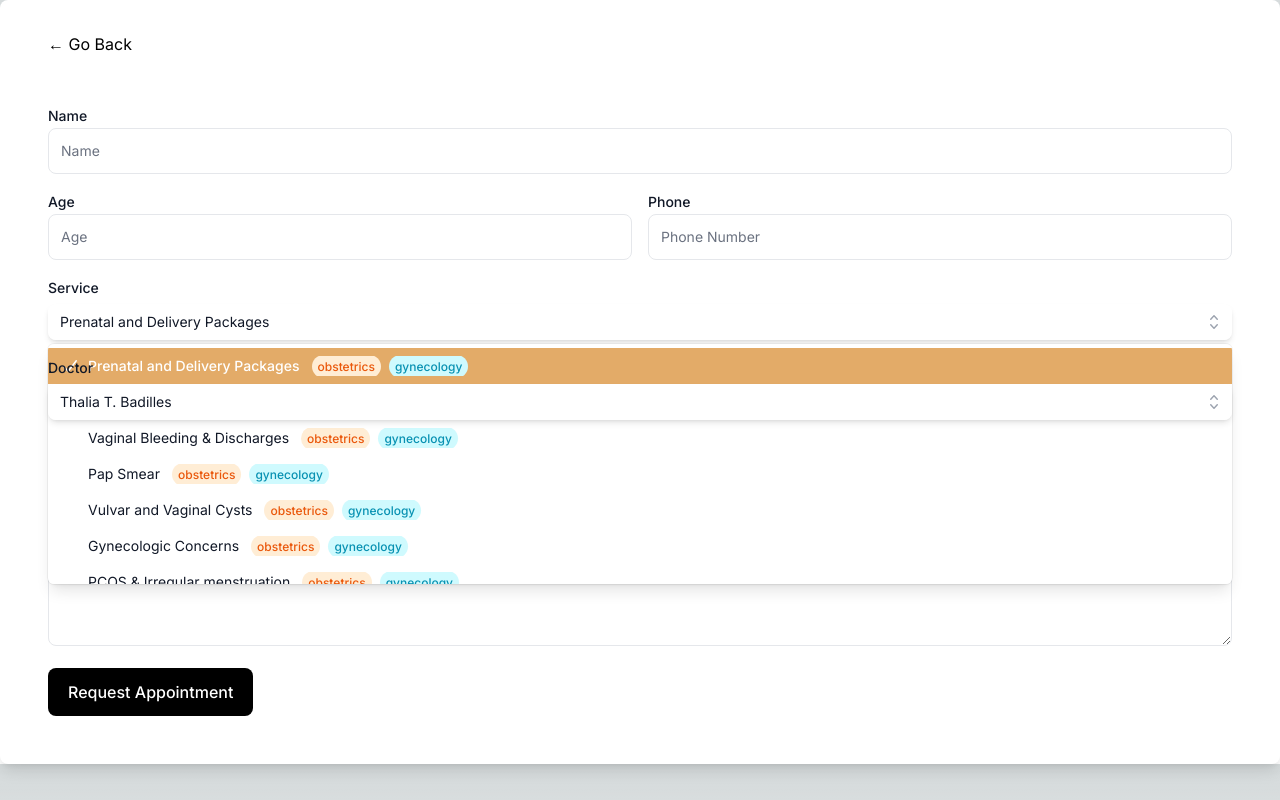
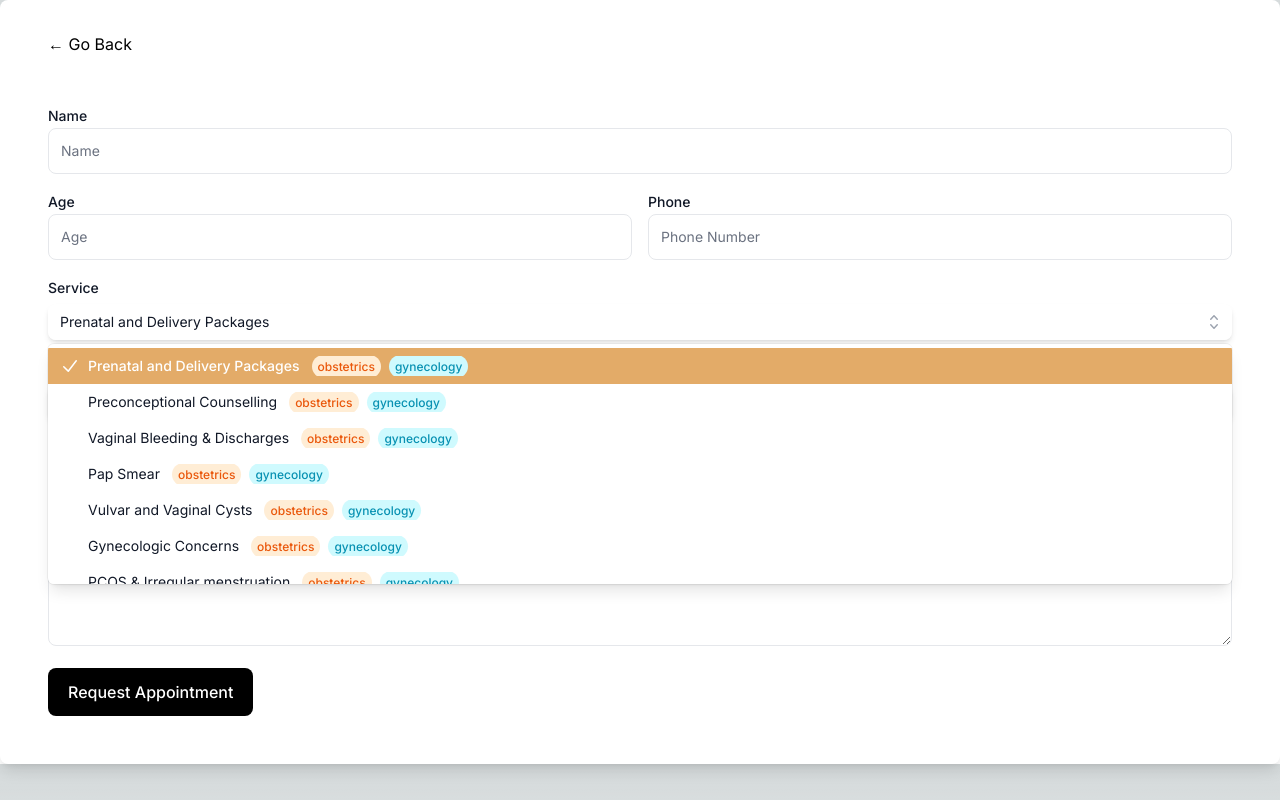
Before and after one commit to MisterMunchkin/mom-and-me-clinic, a Next.js app: page /appointment in a window 1280 px wide. Both pictures are taken after a click on the button 1218 px from the left and 322 px from the top of the page. Built offline with nearby package versions, Linux system fonts and the light colour scheme.

Commit message:
added z-10 to first combobox

```diff
--- a/components/inputs/ServiceSelection.tsx
+++ b/components/inputs/ServiceSelection.tsx
@@ -53,7 +53,7 @@ export default function ServiceSelection({services, defaultServiceIndex, handleS
             leaveTo="opacity-0"
             afterLeave={() => setQuery('')}
           >
-            <Combobox.Options className="absolute mt-1 max-h-60 w-full overflow-auto rounded-md bg-white py-1 text-base shadow-lg ring-1 ring-black ring-opacity-5 focus:outline-none sm:text-sm">
+            <Combobox.Options className="z-10 absolute mt-1 max-h-60 w-full overflow-auto rounded-md bg-white py-1 text-base shadow-lg ring-1 ring-black ring-opacity-5 focus:outline-none sm:text-sm">
               {filteredServices.length === 0 && query !== '' ? (
                 <div className="relative cursor-default select-none py-2 px-4 text-gray-700">
                   Nothing found.
```
